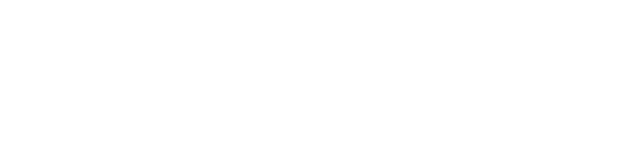
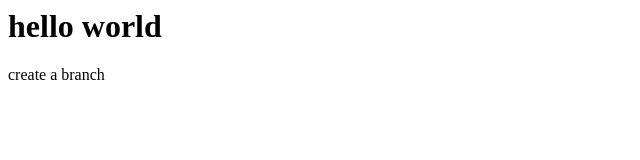
Before and after one commit to 0Tahan0/Course, a plain HTML site: page index.html in a window 1280 px wide. Shown: the whole page, without its empty margins (0-640 px from the left). Drawn offline with Linux system fonts and the light colour scheme.

Commit message:
Revert "empty index"

```diff
--- a/index.html
+++ b/index.html
@@ -2,6 +2,7 @@
 <html>
   <head></head>
   <body>
-
+    <h1>hello world</h1>
+    <p>create a branch</p>
   </body>
 </html>
```
